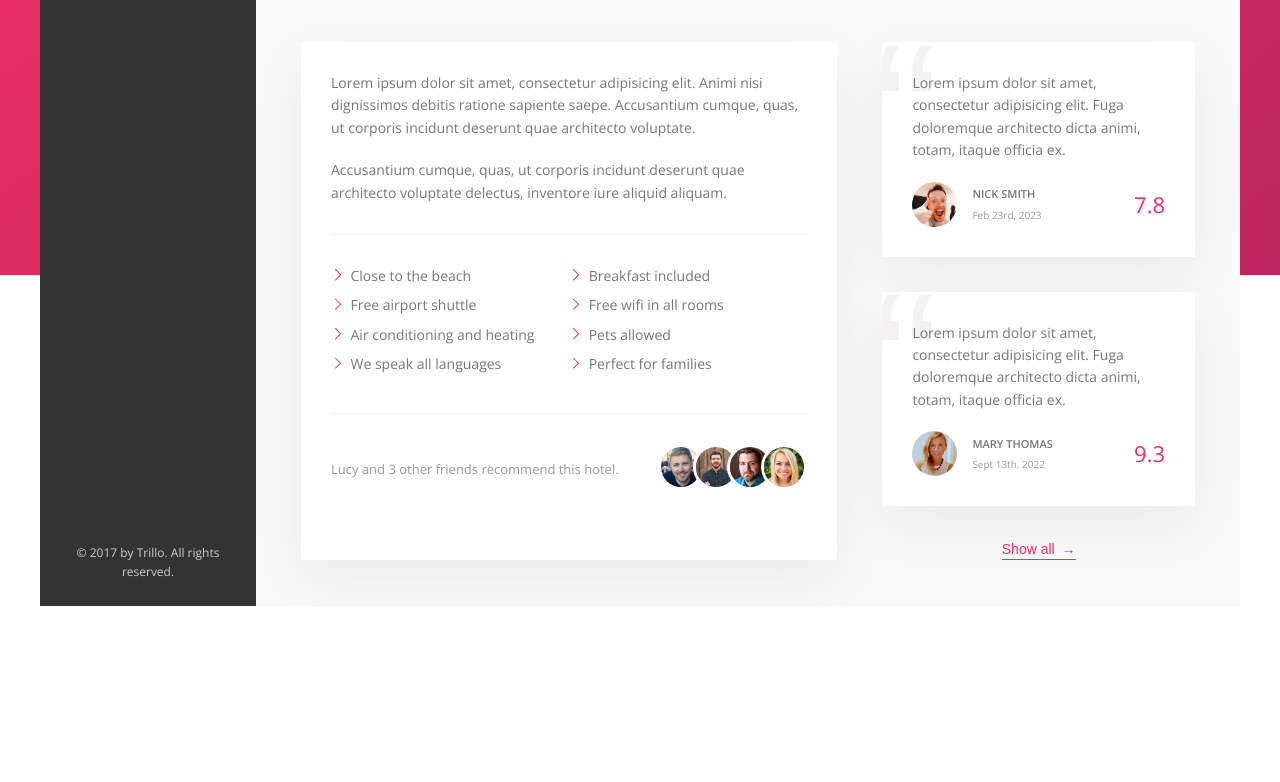
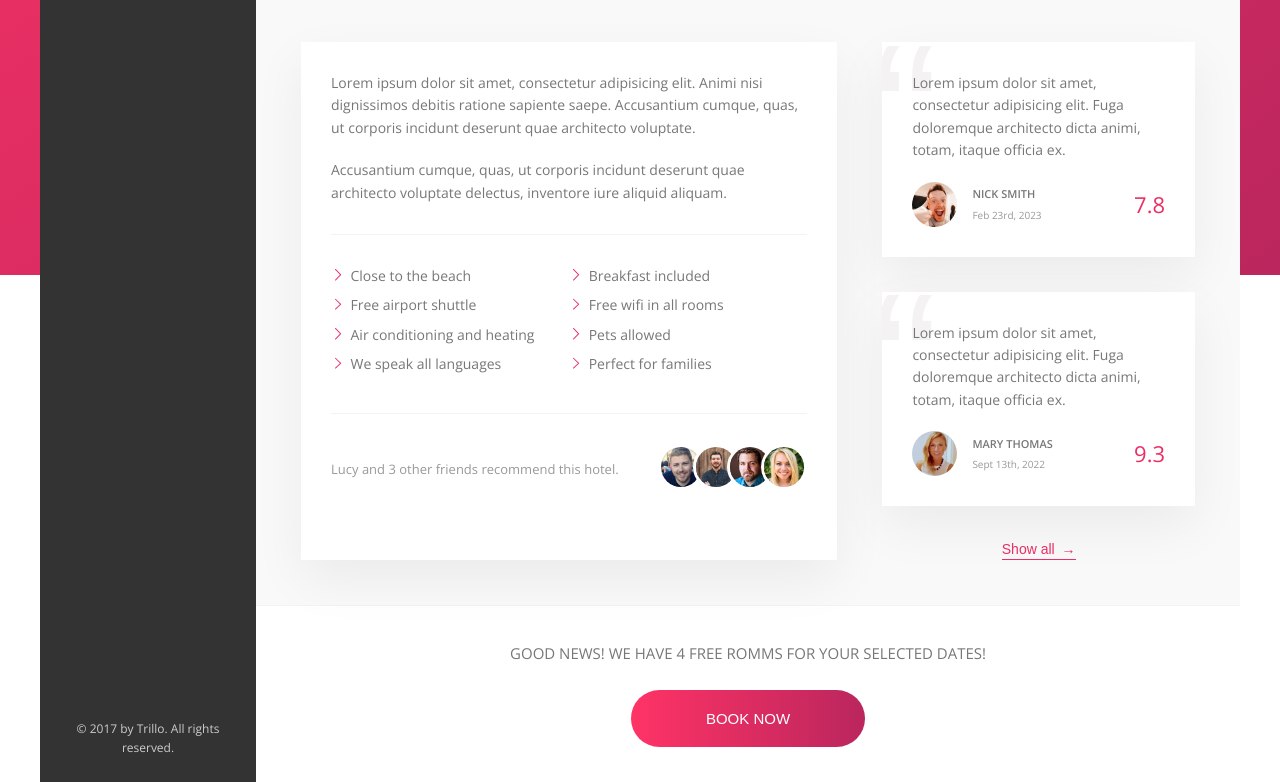
Before and after one commit to NaraeJang/02-SASS-Trillo, a website: page index.html in a window 1280 px wide. Shown: the part 605-1387 px from the top of the page. Before the commit the page ends 1211 px from the top, so only its background shows below. Drawn offline with nearby package versions, Linux system fonts and the light colour scheme.

Commit message:
Building the CTA Section

```diff
--- a/index.html
+++ b/index.html
@@ -203,6 +203,15 @@
                     </div>
                 </div>
 
+                <div class="cta">
+                    <h2 class="cta__book-now">
+                        Good News! we have 4 free romms for your selected dates!
+                    </h2>
+                    <button class="btn">
+                        <span class="btn__visible">Book now</span>
+                        <span class="btn__invisible">only 4 rooms left</span>
+                    </button>
+                </div>
 
             </main>
         </div>
--- a/sass/_components.scss
+++ b/sass/_components.scss
@@ -438,3 +438,76 @@
     z-index: 1;
   }
 }
+
+//////////////////////////////////////////
+// CALL TO ACTION
+.cta {
+  padding: 3.5rem 0;
+  text-align: center;
+
+  &__book-now {
+    font-size: 1.5rem;
+    font-weight: 300;
+    text-transform: uppercase;
+    margin-bottom: 2.5rem;
+  }
+}
+
+//////////////////////////////////////////
+// BUTTON
+
+.btn {
+  font-size: 1.5rem;
+  font-weight: 300;
+  text-transform: uppercase;
+  border-radius: 3rem;
+  border: none;
+
+  background-image: linear-gradient(
+    to right,
+    var(--cc-primary-light),
+    var(--cc-primary-dark)
+  );
+  color: #fff;
+
+  position: relative;
+  overflow: hidden;
+
+  & > * {
+    display: inline-block;
+    height: 100%;
+    width: 100%;
+    transition: all 0.2s;
+    cursor: pointer;
+  }
+
+  &__visible {
+    padding: 2rem 7.5rem;
+  }
+
+  &__invisible {
+    position: absolute;
+    padding: 2rem 0;
+    top: -100%;
+    left: 0;
+  }
+
+  &:hover {
+    background-image: linear-gradient(
+      to left,
+      var(--cc-primary-light),
+      var(--cc-primary-dark)
+    );
+  }
+  &:hover &__visible {
+    transform: translateY(100%);
+  }
+  &:hover &__invisible {
+    top: 0;
+  }
+
+  &:focus {
+    outline: none;
+    animation: pulsate 1s infinite;
+  }
+}
```
Also changed, not shown: css/style.css.
